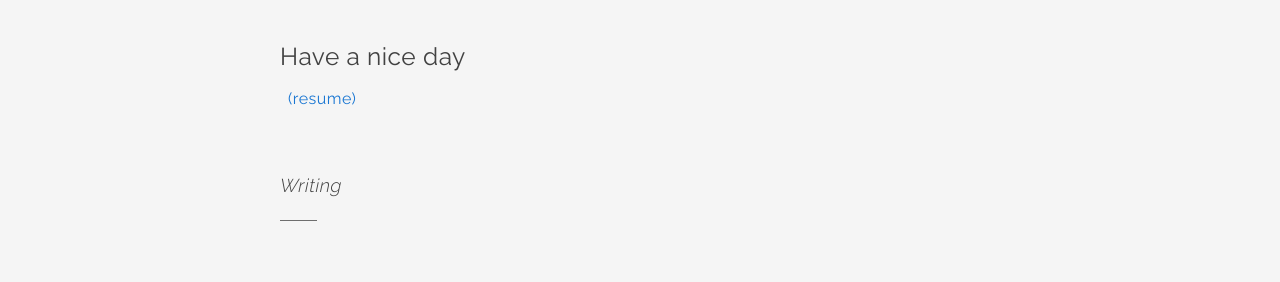
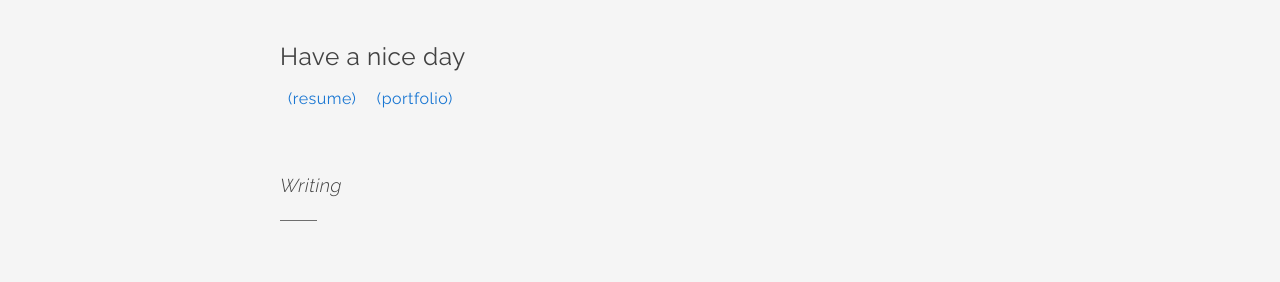
Before and after one commit to sjkilts/sjkilts.github.iold, a Jekyll site: the page built from index.html, in a window 1280 px wide. Shown: the part 246-528 px from the top of the page. Built offline with Jekyll 4.4.1, drawn with Linux system fonts in a browser that asks for light colours; nearby versions of some CDN libraries; the list of posts is cut into pages by our own code.

Commit message:
Update hello.html

```diff
--- a/_includes/hello.html
+++ b/_includes/hello.html
@@ -8,5 +8,6 @@
 	</h2>
 
 	<a href="/resume/">(<span>resume</span>)</a>
+	<a href="/portfolio/">(<span>portfolio</span>)</a>
 
 </div>
```
